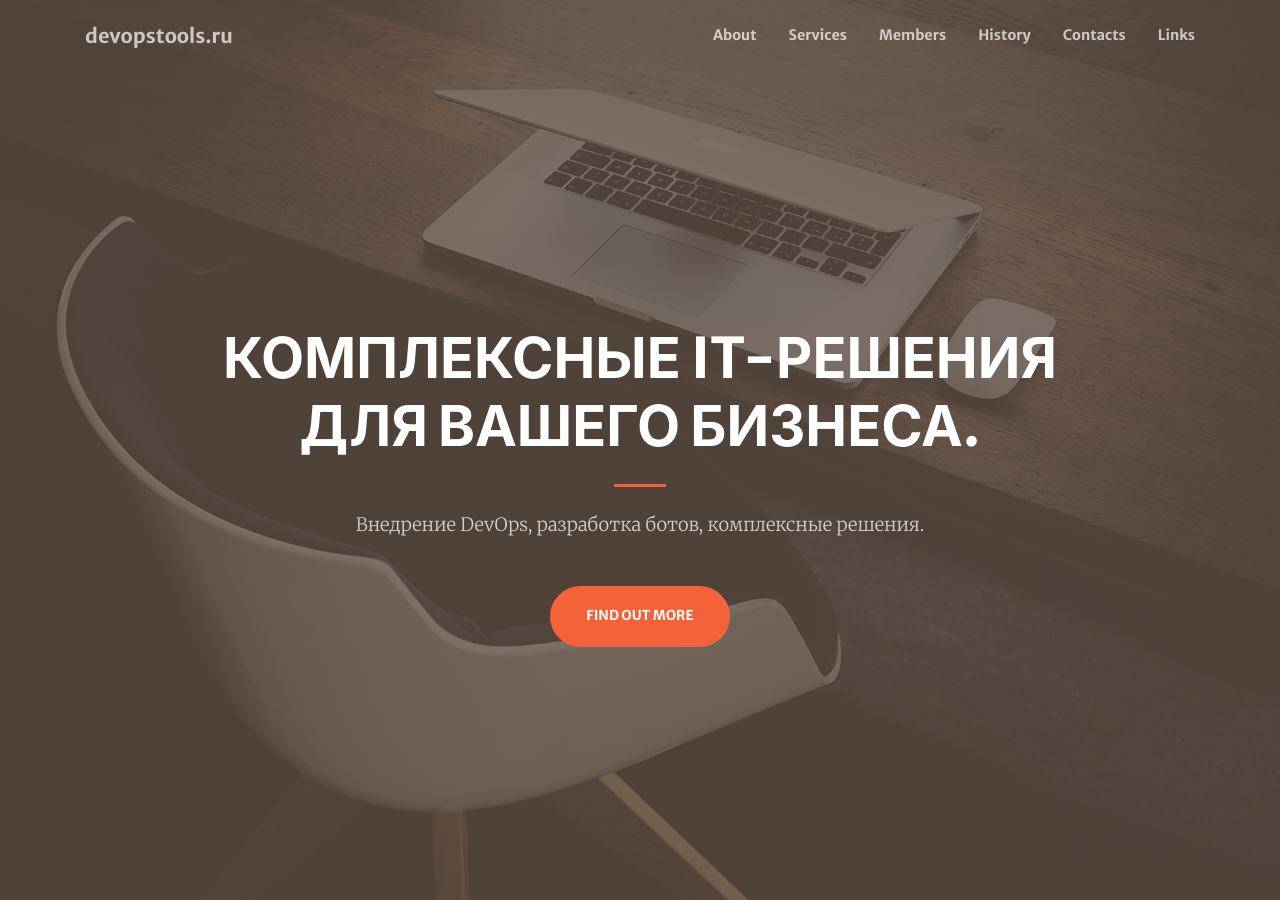
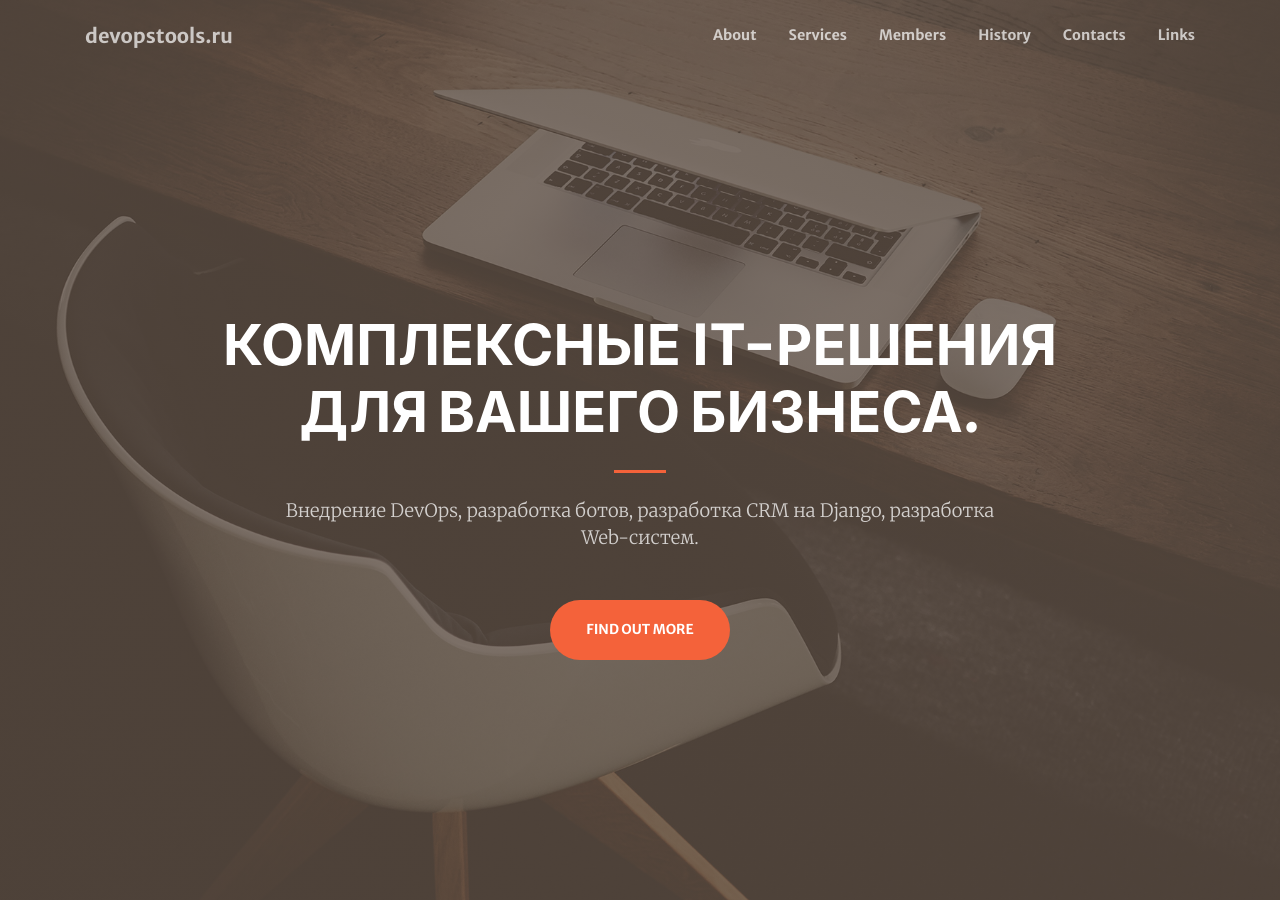
Before and after one commit to hacker342/devopstools.guthub.io, a Jekyll site: the page built from index.md, in a window 1280 px wide and 900 px high. Built offline with Jekyll 4.4.1, drawn with Linux system fonts in a browser that asks for light colours; nearby versions of some CDN libraries.

Commit message:
add text

```diff
--- a/index.md
+++ b/index.md
@@ -3,7 +3,7 @@ layout: home
 header:
   title: Комплексные IT-решения для вашего бизнеса.
   text: >
-        Внедрение DevOps, разработка ботов, комплексные решения.
+        Внедрение DevOps, разработка ботов, разработка CRM на Django, разработка Web-систем.
   action: # action button is optional
     label: Find Out More
     url: '#about'
```
